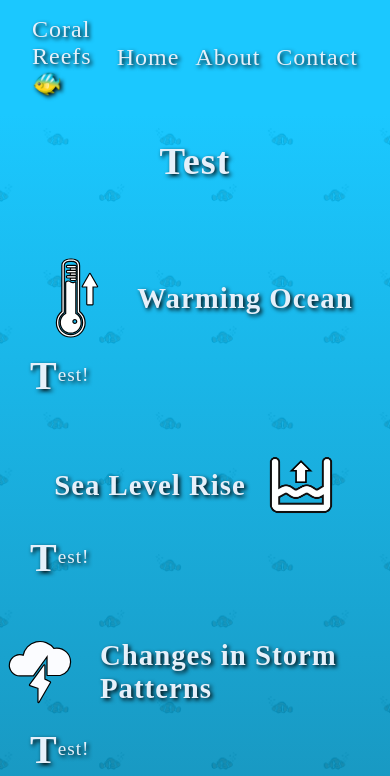
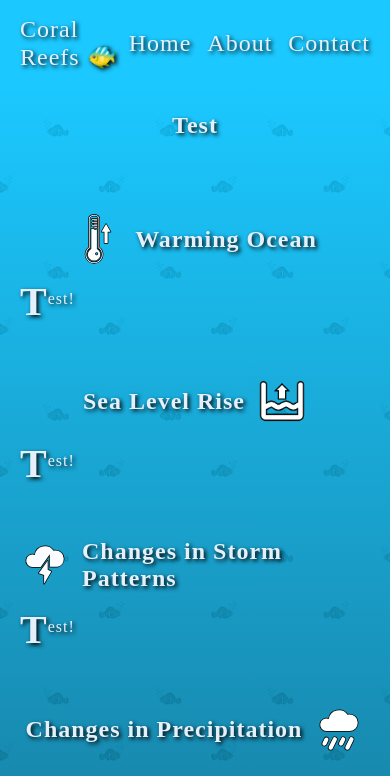
Before and after one commit to CSC-317-Group-Project/CSC-317-Group-Project-01, a website built with Vite: page index.html in a window 390 px wide. Shown: the top 776 px of the page. Built offline with nearby package versions, Linux system fonts and the light colour scheme.

Commit message:
style: add mobile padding adjustments

```diff
--- a/src/style.css
+++ b/src/style.css
@@ -200,3 +200,29 @@ footer img {
 .acidData {
     text-shadow: 0 0 2px #FF00FF;
 }
+
+@media (max-width: 768px) {
+    .navbar {
+        padding: 1rem 1.25rem;
+    }
+
+    .cardTop {
+        padding: 0 1.25rem;
+        gap: 12px;
+    }
+
+    .cardTop h1,
+    .cardTop h2 {
+        font-size: 1.5rem;
+    }
+
+    .cardTop img {
+        height: 50px;
+        width: auto;
+    }
+
+    .cardBottom {
+        padding: 0 1.25rem;
+        font-size: 1rem;
+    }
+}
```
